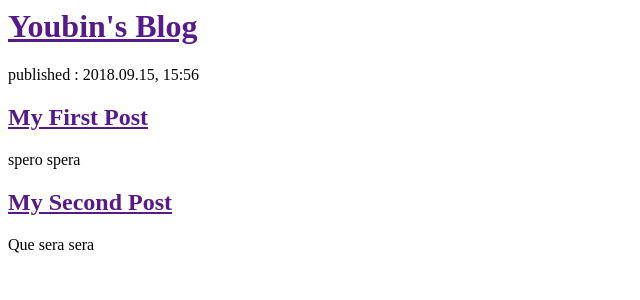
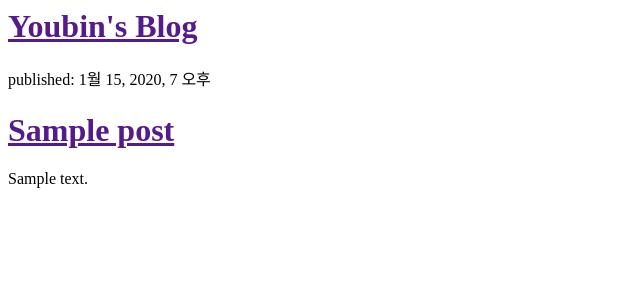
Before and after one commit to apffjs123/my-first-blog, a Django app: template blog/templates/blog/post_list.html in a window 1280 px wide. Shown: the top 300 px of the page, without its empty margins (0-640 px from the left). Run offline with Django 3.2, Linux system fonts and the light colour scheme; the template is opened without the code that fills it: values that come from a table or form of the project are taken from there, others are empty; tables that the repository leaves empty hold one stand-in row (values such as "Sample post").

Commit message:
Modified templates to display posts from database.

```diff
--- a/blog/templates/blog/post_list.html
+++ b/blog/templates/blog/post_list.html
@@ -7,15 +7,12 @@
     <h1><a href="">Youbin's Blog</a></h1>
 </div>
 
+{%for post in posts %}
 <div>
-    <p>published : 2018.09.15, 15:56</p>
-    <h2><a href="">My First Post</a></h2>
-    <p>spero spera</p>
+   <p>published: {{ post.published_date }}</p>
+    <h1><a href="">{{ post.title }}</a></h1>
+    <p>{{ post.text|linebreaksbr }} </p>
 </div>
-
-<div>
-    <h2><a href = "">My Second Post</a></h2>
-    <p> Que sera sera</p>
-</div>
+{% endfor %}
 </body>
 </html>
--- a/blog/views.py
+++ b/blog/views.py
@@ -1,6 +1,9 @@
 from django.shortcuts import render
+from django.utils import timezone
+from .models import Post
 
 # Create your views here.
 
 def post_list(request):
-    return render(request, 'blog/post_list.html', {})
+    posts = Post.objects.filter(published_date__lte=timezone.now()).order_by('published_date')
+    return render(request, 'blog/post_list.html', {'posts': posts})
```
